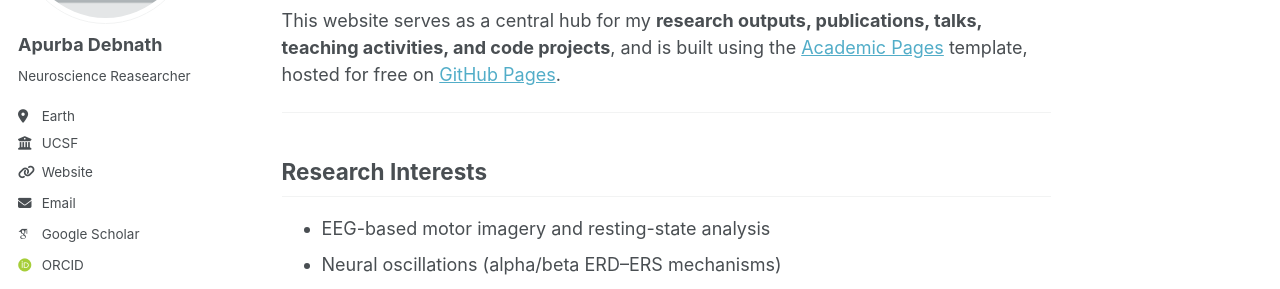
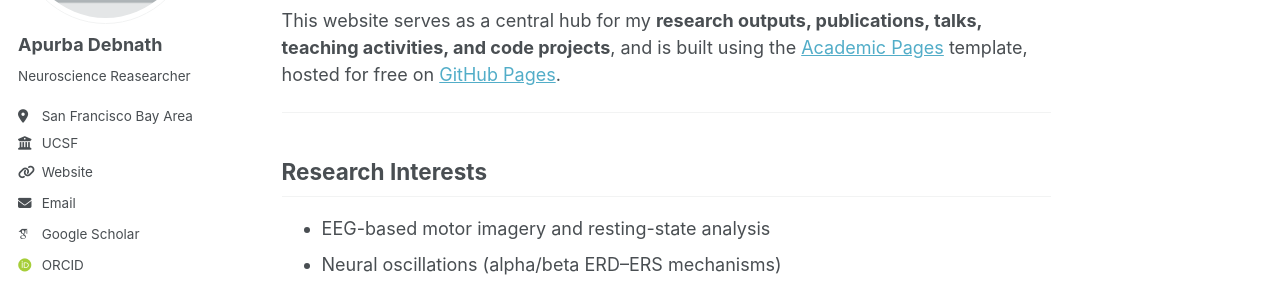
Before and after one commit to ApurbaApd/ApurbaApd.github.io, a Jekyll site: the page built from _pages/about.md, in a window 1280 px wide. Shown: the part 252-541 px from the top of the page. Built offline with Jekyll 4.4.1, drawn with Linux system fonts in a browser that asks for light colours; some web fonts are replaced; a script bundle is joined from its source files by our own code; library files that are not in the unit come from our copies; some of the changed lines change nothing that is shown.

Commit message:
Update location and social media links in config

```diff
--- a/_config.yml
+++ b/_config.yml
@@ -27,7 +27,7 @@
   name             : "Apurba Debnath"
   # pronouns         : # example: "she/her"
   bio              : "Neuroscience Reasearcher"
-  location         : "Earth"
+  location         : "San Francisco Bay Area"
   employer         : "UCSF"
   uri              : "https://www.ucsf.edu"
   email            : "apurba.debnath@ucsf.edu"
@@ -35,7 +35,7 @@
   # Academic websites
   academia         : # URL
   arxiv            : # URL - Update with the correct link to your profile
-  googlescholar    : "https://scholar.google.com/citations?user=PS_CX0AAAAAJ"
+  googlescholar    : "https://scholar.google.com/citations?user=CYdsnhEAAAAJ&hl=en"
   inspire-hep      : # URL
   impactstory      : # URL
   orcid            : "https://orcid.org/yourorcidurl"
@@ -51,13 +51,13 @@
   bitbucket        : # Username - Update with your username on the site
   codepen          : # Username
   dribbble         : # Username
-  github           : "academicpages"
+  github           : "https://github.com/ApurbaApd"
   kaggle           : # Username
   stackoverflow    : # User number or user number and name (i.e., use "1" or "1/jeff-atwood")
 
   # Social media
   artstation       : # Username
-  bluesky          : "bsky.app" # Replace this with you Bluesky username
+  bluesky          : "https://apurbadebnath.bsky.social" # Replace this with you Bluesky username
   facebook         : # Username
   flickr           : # Username
   foursquare       : # Username
```
